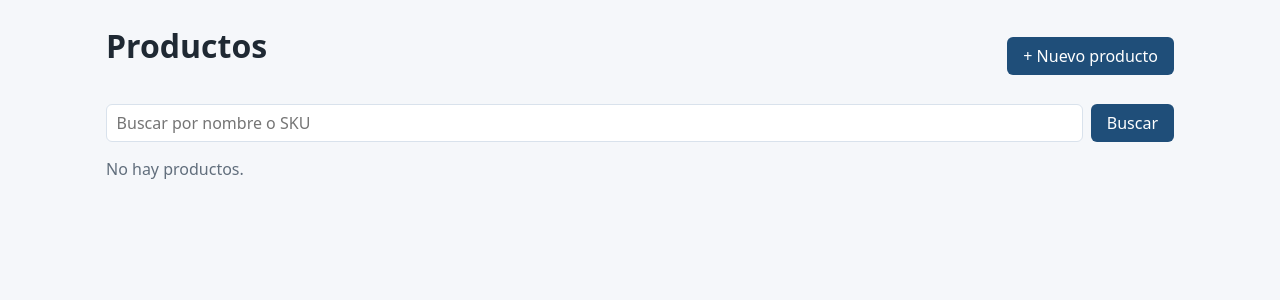
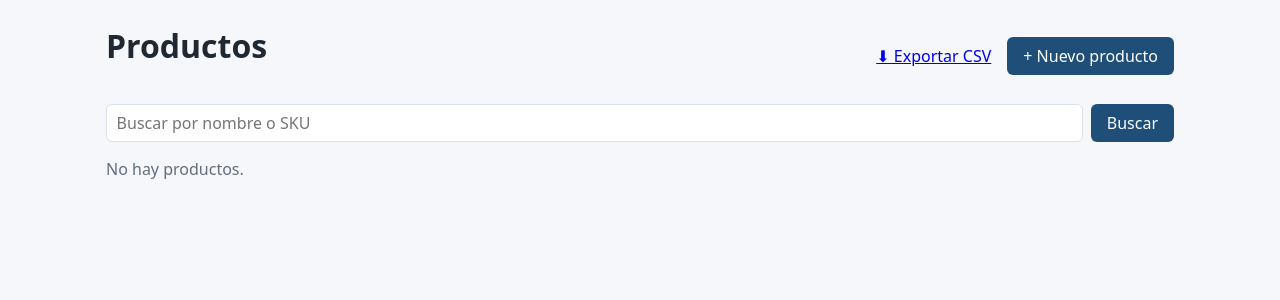
Before and after one commit to jangov04-ai/stockflow, a Flask app: page /productos in a window 1280 px wide. Shown: the part 53-353 px from the top of the page. Run offline with Flask 3, Linux system fonts and the light colour scheme.

Commit message:
Exportar inventario a CSV (botón en Productos, respeta la búsqueda)
Co-Authored-By: Claude Opus 5.5 <noreply@anthropic.com>

```diff
--- a/app/routes/web.py
+++ b/app/routes/web.py
@@ -1,4 +1,4 @@
-from flask import Blueprint, flash, redirect, render_template, request, url_for
+from flask import Blueprint, Response, flash, redirect, render_template, request, url_for
 
 from .. import services
 from ..models import Categoria, Movimiento, Producto, db
@@ -115,6 +115,16 @@ def categorias():
     )
 
 
+@web_bp.route("/productos/exportar.csv")
+def exportar_productos():
+    contenido = services.exportar_csv(services.buscar_productos(request.args.get("q", "")))
+    return Response(
+        contenido,
+        mimetype="text/csv",
+        headers={"Content-Disposition": "attachment; filename=inventario.csv"},
+    )
+
+
 @web_bp.route("/salud")
 def salud():
     return {"estado": "ok"}
--- a/app/services.py
+++ b/app/services.py
@@ -1,5 +1,7 @@
 """Reglas de negocio del inventario (independientes de la capa web)."""
 
+import csv
+import io
 import re
 
 from .models import Categoria, Movimiento, Producto, db
@@ -118,6 +120,19 @@ def buscar_productos(texto=""):
     return consulta.order_by(Producto.nombre).all()
 
 
+CSV_COLUMNAS = ["sku", "nombre", "categoria", "precio", "stock", "stock_minimo", "valor_total"]
+
+
+def exportar_csv(productos):
+    """Devuelve el inventario en CSV (separador ';' para que Excel en español lo abra bien)."""
+    salida = io.StringIO()
+    escritor = csv.DictWriter(salida, fieldnames=CSV_COLUMNAS, delimiter=";", extrasaction="ignore")
+    escritor.writeheader()
+    for producto in productos:
+        escritor.writerow(producto.to_dict())
+    return "﻿" + salida.getvalue()
+
+
 def _validar_nombre(nombre):
     nombre = (nombre or "").strip()
     if len(nombre) < 2:
--- a/app/templates/productos/lista.html
+++ b/app/templates/productos/lista.html
@@ -3,7 +3,10 @@
 {% block contenido %}
 <div class="cabecera">
   <h1>Productos</h1>
-  <a class="boton" id="btn-nuevo" href="{{ url_for('web.nuevo_producto') }}">+ Nuevo producto</a>
+  <div class="botones">
+    <a id="btn-exportar" href="{{ url_for('web.exportar_productos', q=q) }}">⬇ Exportar CSV</a>
+    <a class="boton" id="btn-nuevo" href="{{ url_for('web.nuevo_producto') }}">+ Nuevo producto</a>
+  </div>
 </div>
 
 <form method="get" class="buscador">
```
Also changed, not shown: tests/api/test_api.py (+18 -0 lines).
